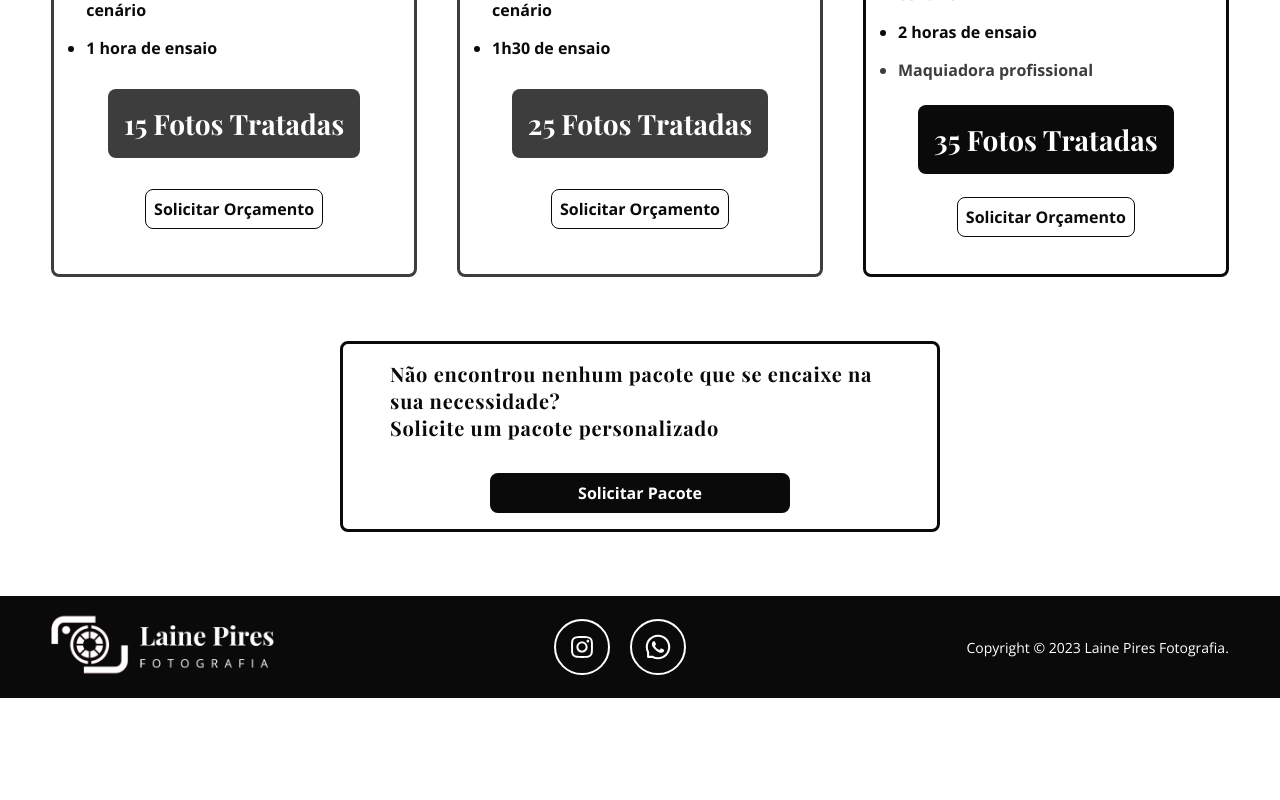
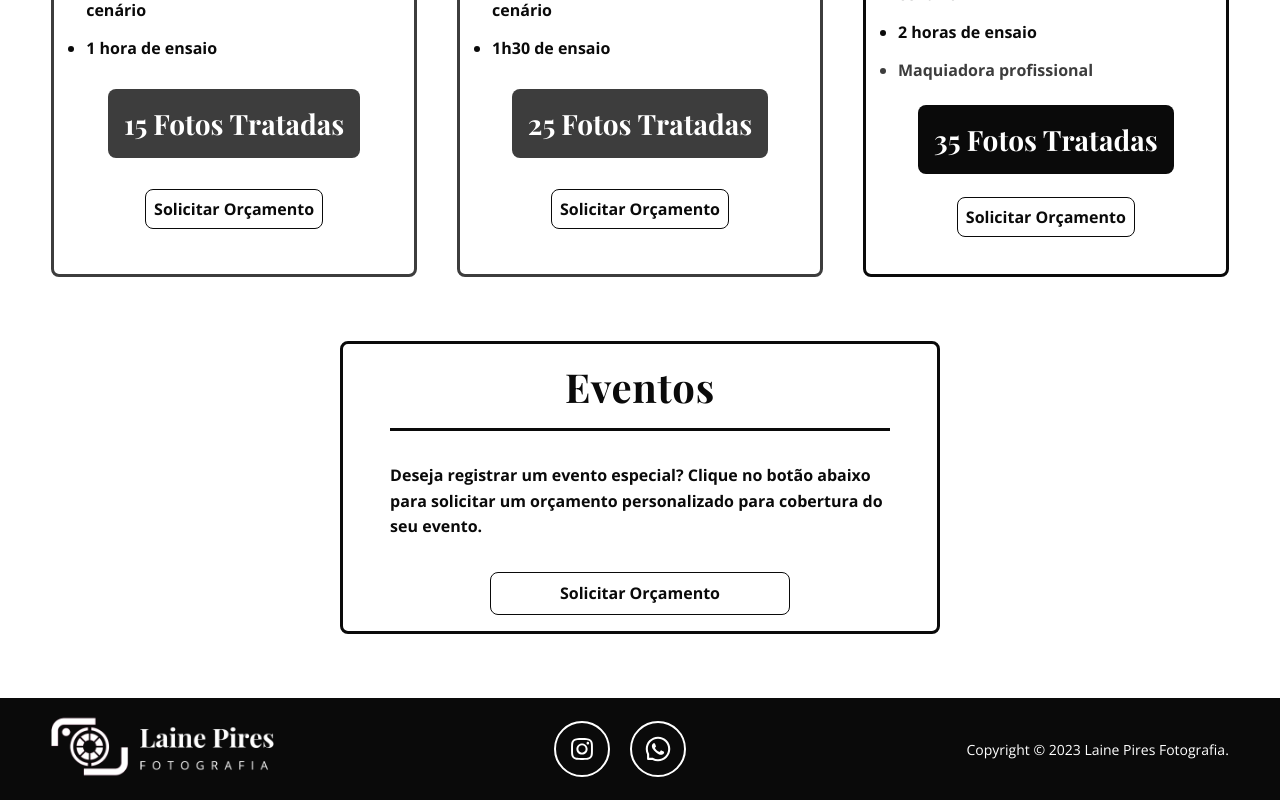
Before and after one commit to tiagodev96/lainepiresfotografia, a React (Vite) app: page /pacotes in a window 1280 px wide. Shown: the part 477-1277 px from the top of the page. Before the commit the page ends 1175 px from the top, so only its background shows below. Built offline with nearby package versions, Linux system fonts and the light colour scheme; a web font is replaced by a local one.

Commit message:
Pack event added and custom package removed

```diff
--- a/src/components/Packs/CustomCard/index.jsx
+++ b/src/components/Packs/CustomCard/index.jsx
@@ -1,21 +1,21 @@
 import React from "react";
 import { Link } from "react-router-dom";
-import { CustomCardContiner } from "./styles";
+import { CustomCardContiner, RequestQuote } from "./styles";
 
 const customPackLink =
-  "https://api.whatsapp.com/send?phone=5571993741710&text=Ol%C3%A1,%20Laine!%0A%0AGostaria%20de%20receber%20informa%C3%A7%C3%B5es%20sobre%20o%20*PACOTE%20PERSONALIZADO*.";
-
+  "https://api.whatsapp.com/send?phone=5571993741710&text=Ol%C3%A1,%20Laine!%0A%0AGostaria%20de%20realizar%20um%20or%C3%A7amento%20para%20o%20meu%20*EVENTO*.";
 const CustomCard = () => {
   return (
     <CustomCardContiner>
-      <h2>
-        Não encontrou nenhum pacote que se encaixe na sua necessidade?
-        <br />
-        Solicite um pacote personalizado
-      </h2>
+      <h2>Eventos</h2>
+
+      <p>
+        Deseja registrar um evento especial? Clique no botão abaixo para
+        solicitar um orçamento personalizado para cobertura do seu evento.
+      </p>
 
       <Link to={customPackLink} target="_blank">
-        <button>Solicitar Pacote</button>
+        <RequestQuote>Solicitar Orçamento</RequestQuote>
       </Link>
     </CustomCardContiner>
   );
--- a/src/components/Packs/CustomCard/styles.js
+++ b/src/components/Packs/CustomCard/styles.js
@@ -15,9 +15,17 @@ export const CustomCardContiner = styled.div`
 
   h2,
   h3 {
-    font-size: 1.25rem;
+    font-size: 2.5rem;
     letter-spacing: 0.05rem;
-    text-align: left;
+    text-align: center;
+    padding-bottom: 15px;
+    border-bottom: 3px solid ${(props) => props.theme["black"]};
+  }
+
+  p {
+    font-size: 1rem;
+    line-height: 1.6;
+    font-weight: bold;
   }
 
   a {
@@ -43,3 +51,19 @@ export const CustomCardContiner = styled.div`
     }
   }
 `;
+
+export const RequestQuote = styled.p`
+  font-weight: bold;
+  border: 1px solid ${(props) => props.theme["black"]};
+  padding: 0.5rem;
+  transition: all 0.2s ease-in-out;
+  cursor: pointer;
+  border-radius: 8px;
+
+  &:hover {
+    transform: translateY(-4px);
+    border-color: #008000;
+    background-color: #008000;
+    color: ${(props) => props.theme["white"]};
+  }
+`;
```
